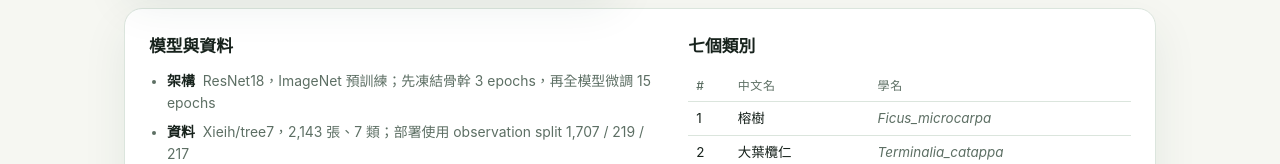
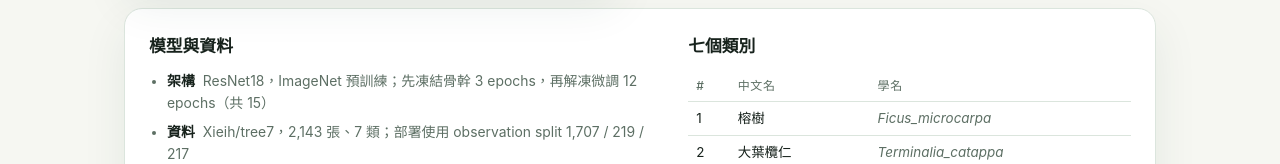
Before and after one commit to xieyihong04-creator/tree7-dataset, a plain HTML site: page demo/index.html in a window 1280 px wide. Shown: the part 994-1158 px from the top of the page. Drawn offline with Linux system fonts and the light colour scheme.

Commit message:
docs: 同步 Space 與 epoch/cache 說明

```diff
--- a/demo/index.html
+++ b/demo/index.html
@@ -111,7 +111,7 @@
         <div>
           <h2>模型與資料</h2>
           <ul class="facts">
-            <li><strong>架構</strong>ResNet18，ImageNet 預訓練；先凍結骨幹 3 epochs，再全模型微調 15 epochs</li>
+            <li><strong>架構</strong>ResNet18，ImageNet 預訓練；先凍結骨幹 3 epochs，再解凍微調 12 epochs（共 15）</li>
             <li><strong>資料</strong>Xieih/tree7，2,143 張、7 類；部署使用 observation split 1,707 / 219 / 217</li>
             <li><strong>測試集</strong>grouped n=217，center 92.63%、5-crop TTA 93.55%（macro F1 93.54%）</li>
             <li><strong>護欄</strong>TTA top-1 &lt; 0.85 顯示補拍提示；門檻由 grouped valid 選出</li>
```
Also changed, not shown: 1 other file.
